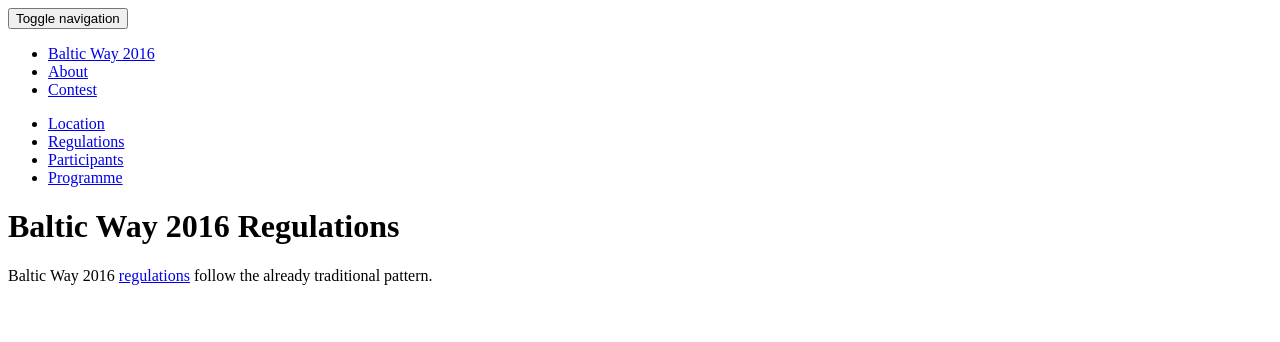
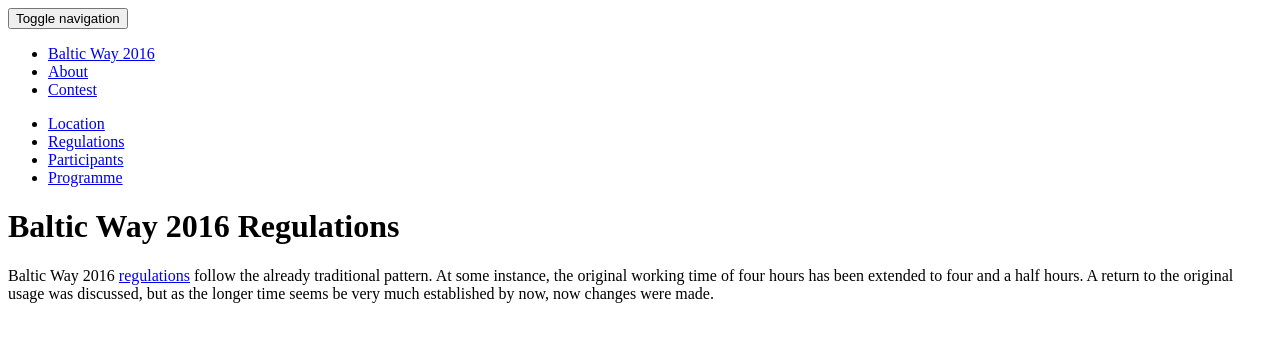
Before and after one commit to matematiikkakilpailut/matematiikkakilpailut.github.io, a Jekyll site: the page built from BW2016/regulations/index.md, in a window 1280 px wide. Shown: the top 342 px of the page. Built offline with Jekyll 4.4.1, drawn with Linux system fonts in a browser that asks for light colours; nearby versions of some CDN libraries; a style sheet for code colours, icons or effects is not loaded.

Commit message:
Update index.md

```diff
--- a/BW2016/regulations/index.md
+++ b/BW2016/regulations/index.md
@@ -5,4 +5,4 @@
 url: /BW2016/regulations/
 ---
 
-Baltic Way 2016 [regulations](BW16regulations.pdf) follow the already traditional pattern.
+Baltic Way 2016 [regulations](BW16regulations.pdf) follow the already traditional pattern. At some instance, the original working time of four hours has been extended to four and a half hours. A return to the original usage was discussed, but as the longer time seems be very much established by now, now changes were made.
```
